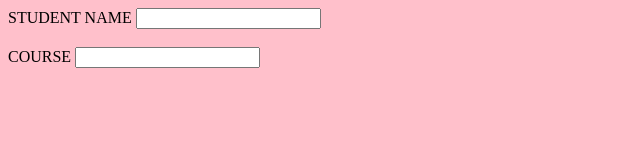
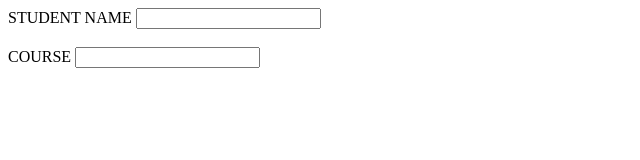
Before and after one commit to JoyalSaji2006/approach, a plain HTML site: page web.html in a window 1280 px wide. Shown: the whole page, without its empty margins (0-640 px from the left). Drawn offline with Linux system fonts and the light colour scheme.

Commit message:
Update web.html

```diff
--- a/web.html
+++ b/web.html
@@ -1,7 +1,7 @@
 <HTML>
   <HEAD>
     <TITLE>CREATE THE TEXT BOX</TITLE>
-    <BODY BGCOLOR="PINK">
+    <BODY>
       <FORM>STUDENT NAME
         <INPUT TYPE="TEXT" NAME="NAME" SIZE="20">
           <BR></BR>
```
